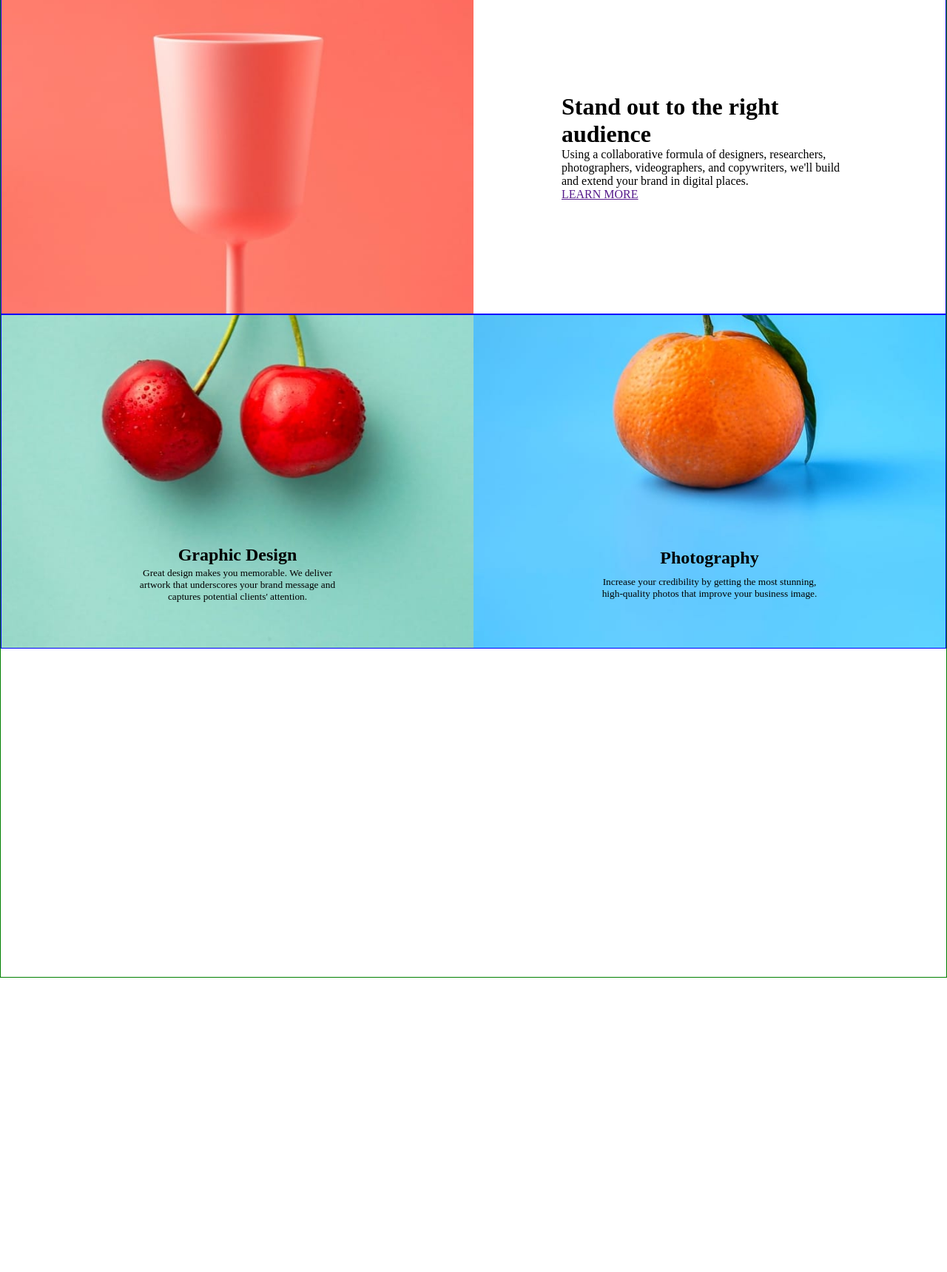
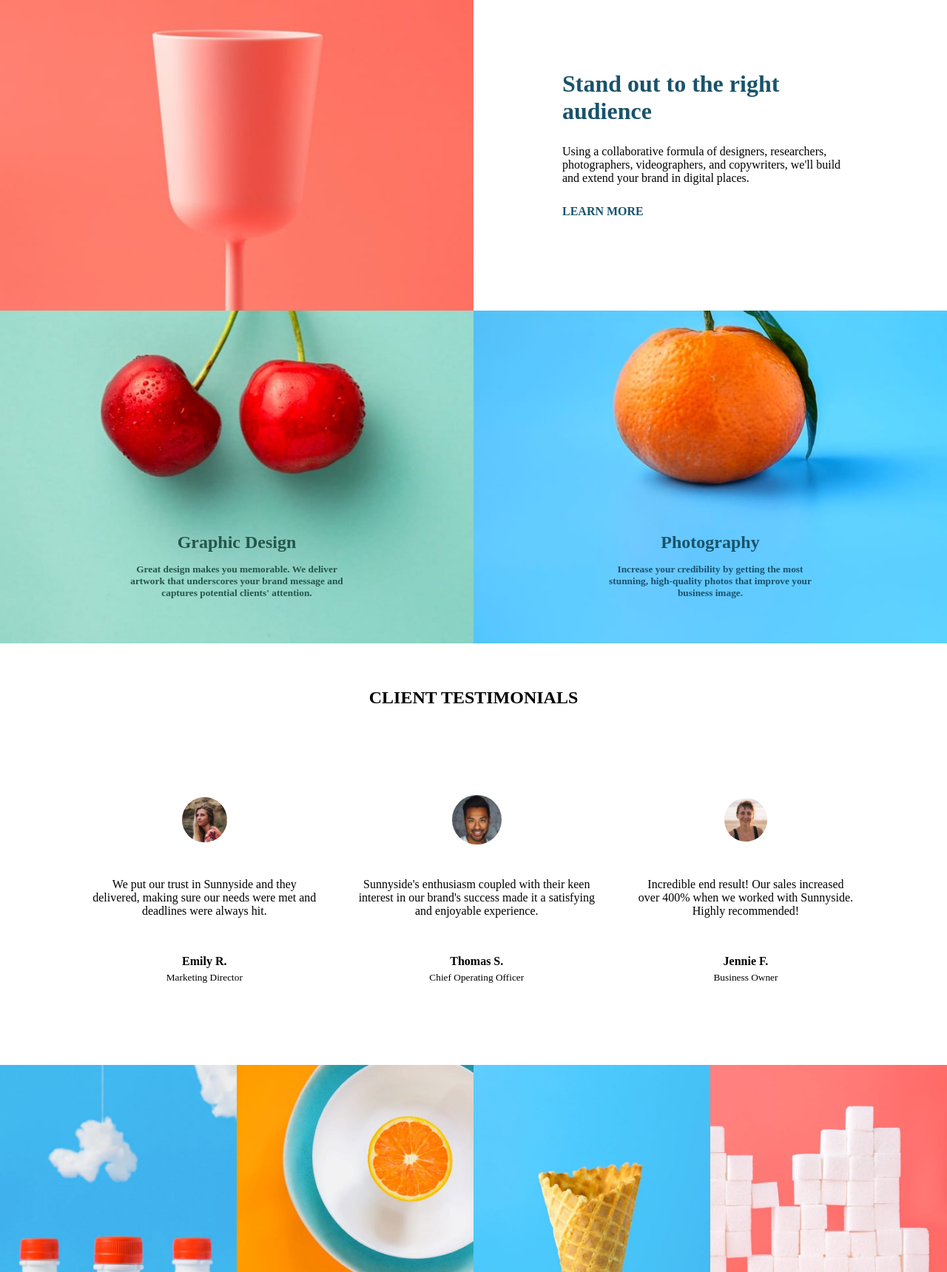
Before and after one commit to ToluKay/sunnyside-agency-homepage, a plain HTML site: page index.html in a window 1280 px wide. Shown: the part 1080-2800 px from the top of the page at 74% size. Before the commit the page ends 2402 px from the top, so only its background shows below. Drawn offline with Linux system fonts and the light colour scheme.

Commit message:
Update index.html and styles.css; Complete code

```diff
--- a/index.html
+++ b/index.html
@@ -9,7 +9,6 @@
   </head>
   <body>
     <header>
-      <!--<nav>-->
       <div class="logo-menu">
         <div class="logo">
           <img src="./images/logo.svg" />
@@ -19,12 +18,11 @@
           <ul>
             <a href=""><li>About</li></a>
             <a href=""><li>Services</li></a>
-            <a href=""><li>Project</li></a>
+            <a href=""><li>Projects</li></a>
             <a href=""><li>Contact</li></a>
           </ul>
         </div>
       </div>
-      <!--</nav>-->
 
       <div class="h-one">
         <h1>WE ARE CREATIVES</h1>
@@ -36,7 +34,7 @@
     <main>
       <div class="parent1">
         <div class="ad-box">
-          <div class="ad-text">
+          <div class="ad-text egg-text">
             <h1 class="ad-title">Transform your brand</h1>
             <p class="ad-par">
               We are a full-service creative agency specializing in helping
@@ -53,7 +51,7 @@
       <div class="parent2">
         <div class="img-class" id="cup"></div>
         <div class="ad-box">
-          <div class="ad-text">
+          <div class="ad-text cup-text">
             <h1 class="ad-title">Stand out to the right audience</h1>
             <p class="ad-par">
               Using a collaborative formula of designers, researchers,
@@ -87,19 +85,18 @@
         </div>
       </div>
 
-      <!--<div class="client-test">
-        <h1>Lorem kinikan</h1>
+      <div class="client-test">
+        <h2>CLIENT TESTIMONIALS</h2>
+        <div class="profiles">
           <div class="clients">
             <div class="client">
               <img src="./images/image-emily.jpg" />
               <p>
-              Lorem ipsum dolor sit amet consectetur, adipisicing elit. Nihil at
-              ipsam vero omnis laudantium quaerat accusamus placeat maiores
-              consequuntur! Odit quas quis, iste aperiam neque totam magnam
-              excepturi expedita? Sit?
+                We put our trust in Sunnyside and they delivered, making sure
+                our needs were met and deadlines were always hit.
               </p>
-            <b>Loremmmm</b>
-            <small>Lorem ipsum</small>
+              <b>Emily R.</b>
+              <small>Marketing Director</small>
             </div>
           </div>
 
@@ -107,13 +104,11 @@
             <div class="client">
               <img src="./images/image-thomas.jpg" />
               <p>
-              Lorem ipsum dolor sit amet consectetur, adipisicing elit. Nihil at
-              ipsam vero omnis laudantium quaerat accusamus placeat maiores
-              consequuntur! Odit quas quis, iste aperiam neque totam magnam
-              excepturi expedita? Sit?
+                Sunnyside's enthusiasm coupled with their keen interest in our
+                brand's success made it a satisfying and enjoyable experience.
               </p>
-            <b>Loremmmm</b>
-            <small>Lorem ipsum</small>
+              <b>Thomas S.</b>
+              <small>Chief Operating Officer</small>
             </div>
           </div>
 
@@ -121,16 +116,46 @@
             <div class="client">
               <img src="./images/image-jennie.jpg" />
               <p>
-              Lorem ipsum dolor sit amet consectetur, adipisicing elit. Nihil at
-              ipsam vero omnis laudantium quaerat accusamus placeat maiores
-              consequuntur! Odit quas quis, iste aperiam neque totam magnam
-              excepturi expedita? Sit?
+                Incredible end result! Our sales increased over 400% when we
+                worked with Sunnyside. Highly recommended!
               </p>
-            <b>Loremmmm</b>
-            <small>Lorem ipsum</small>
+              <b>Jennie F.</b>
+              <small>Business Owner</small>
             </div>
           </div>
-      </div> -->
+
+        </div>
+      </div>
+
+      <div class="filler">
+        <div class="filler-class" id="bottles"></div>
+        <div class="filler-class" id="fruit"></div>
+        <div class="filler-class" id="cone"></div>
+        <div class="filler-class" id="cubes"></div>
+      </div>
     </main>
+
+    <footer>
+      <div class="shoebox">
+        <img src="./images/logo.svg" />
+
+        <div class="foot-menu">
+          <ul>
+            <a href=""><li>About</li></a>
+            <a href=""><li>Services</li></a>
+            <a href=""><li>Projects</li></a>
+          </ul>
+        </div>
+
+        <div class="icons">
+          <ul>
+            <a href=""><li><img src="./images/icon-facebook.svg"/></li></a>
+            <a href=""><li><img src="./images/icon-instagram.svg"/></li></a>
+            <a href=""><li><img src="./images/icon-twitter.svg"/></li></a>
+            <a href=""><li><img src="./images/icon-pinterest.svg"/></li></a>
+          </ul>
+        </div>
+      </div>
+    </footer>
   </body>
 </html>
--- a/styles.css
+++ b/styles.css
@@ -4,7 +4,6 @@
 }
 
 header {
-    /* border: 1px solid purple; */
     height: 600px;
     background-image: url(./images/desktop/image-header.jpg);
     background-size: cover;
@@ -13,7 +12,6 @@ header {
 }
 
 .logo-menu {
-    /* border: 1px solid blue; */
     padding: 10px 40px;
     display: flex;
     justify-content: space-between;
@@ -21,28 +19,16 @@ header {
     height: 70px;
 }
 
-/* .logo {
-    border: 1px solid yellow;
-} */
-
 .menu {
-    /* border: 1px solid orange; */
     height: 100%;
     display: flex;
 }
 
 .menu ul {
-    /* text-decoration: none;
-    height: 100%;
-    height: 50px; */
-    /* margin: 4px 8px;
-    border: 2px solid red;
-    padding: 6px; */
     display: flex;
     justify-content: space-around;
     align-items: center;
     width: 450px;
-
     list-style: none;
     font-size: large;
     color: white;
@@ -51,7 +37,6 @@ header {
 .menu a {
     text-decoration: none;
     color: white;
-    /* height: 100%; */
     align-items: center;
 }
 
@@ -79,15 +64,11 @@ header {
     margin-top: 40px;
 }
 
-
 main {
-    height: 1800px;
-    border: 1px solid green;
+    height: 2320px;
 }
 
-
 .parent1, .parent2, .parent3 {
-    border: 1px solid blue;
     height: 450px;
     display: flex;
 }
@@ -108,6 +89,20 @@ main {
 
 .ad-text {
     width: 400px;
+    height: 200px;
+    display: flex;
+    flex-direction: column;
+    justify-content: space-between;
+}
+
+.ad-text h1, a {
+    text-decoration: none;
+    color: hsl(198, 62%, 26%);
+    font-weight: bold;
+}
+
+.parent1 .ad-box .ad-text a :hover {
+    border-bottom: 2px solid hsl(51, 100%, 49%);
 }
 
 .twin{
@@ -120,13 +115,22 @@ main {
 }
 
 .twin-text {
-    height: 80px;
+    height: 90px;
     width: 300px;
-    margin: 310px auto;
+    margin: 300px auto 0;
     display: flex;
     flex-direction: column;
-    justify-content: space-around;
+    justify-content: space-between;
     text-align: center;
+    font-weight: bold;
+}
+
+#cherry .twin-text {
+    color: hsl(167, 40%, 24%);
+}
+
+#orange .twin-text {
+    color: hsl(198, 62%, 26%);
 }
 
 #egg {
@@ -146,19 +150,116 @@ main {
 }
 
 .client-test {
+    padding: 60px 100px;
+    height: 450px;
     display: flex;
-    flex-direction: row;
+    flex-direction: column;
+    text-align: center;
+}
 
+.profiles {
+    display: flex;
+    width: 100%;
+    margin-top: auto;
 }
 
 .clients {
     display: flex;
-    margin: 50px 200px;
-    justify-content: space-between;
+    margin: 50px 20px;
+    justify-content: space-around;
 }
 
 .client {
-    width: 20%;
     display: flex;
     flex-direction: column;
+    height: 300px;
+    margin: 0 5px;
 }
+
+.client img {
+    height: auto;
+    width: 20%;
+    border-radius: 50%;
+    margin: auto;
+}
+
+.client b {
+    margin-top: 50px;
+}
+
+.client small {
+    margin-top: 5px;
+}
+
+.filler {
+    height: 400px;
+    display: flex;
+}
+
+.filler-class {
+    height: 100%;
+    width: 25%;
+    background-size: cover;
+    background-position: center;
+    background-repeat: no-repeat;
+}
+
+#bottles {
+    background-image: url(./images/desktop/image-gallery-milkbottles.jpg);
+}
+
+#fruit {
+    background-image: url(./images/desktop/image-gallery-orange.jpg);
+}
+
+#cone {
+    background-image: url(./images/desktop/image-gallery-cone.jpg);
+}
+
+#cubes {
+    background-image: url(./images/desktop/image-gallery-sugarcubes.jpg);
+}
+
+footer {
+    height: 300px;
+    background-color: #90d4c5;
+    display: flex;
+    flex-direction: column;
+    align-items: center;
+}
+
+.shoebox {
+    height: 200px;
+    width: 300px;
+    margin: auto;
+    display: flex;
+    flex-direction: column;
+    justify-content: space-between;
+    align-items: center;
+}
+
+.foot-menu  ul{
+    width: 300px;
+    margin-bottom: 20px;
+    display: flex;
+    justify-content: space-between;
+    list-style: none;
+}
+
+.icons {
+    width: 70%;
+}
+
+.icons ul {
+    display: flex;
+    list-style: none;
+    justify-content: space-around;
+}
+
+.foot-menu ul :hover {
+    color: white;
+}
+
+.icons ul :hover {
+    color: white;
+}
```
Lines whose indentation alone changed are shown as unchanged.
